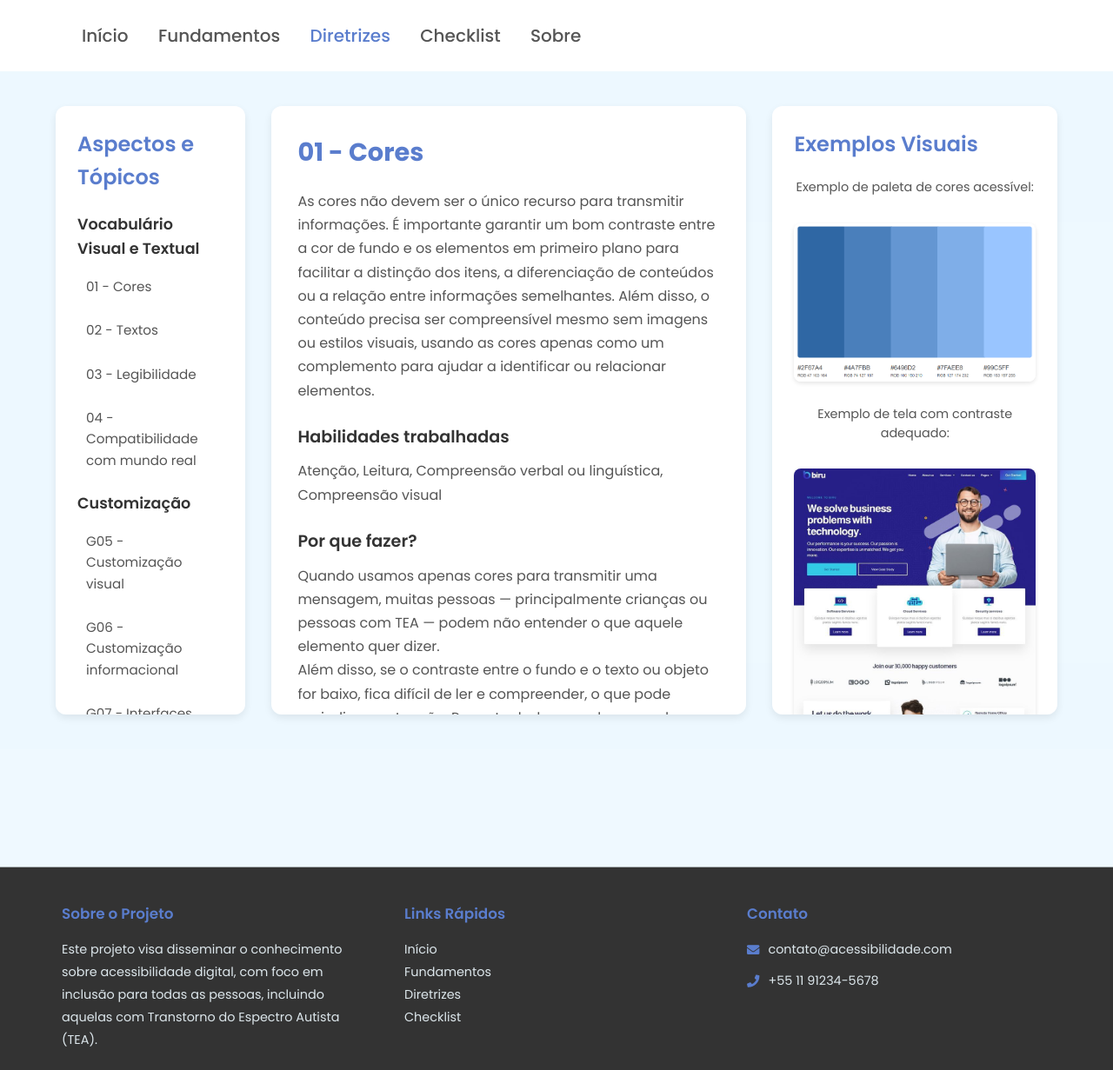
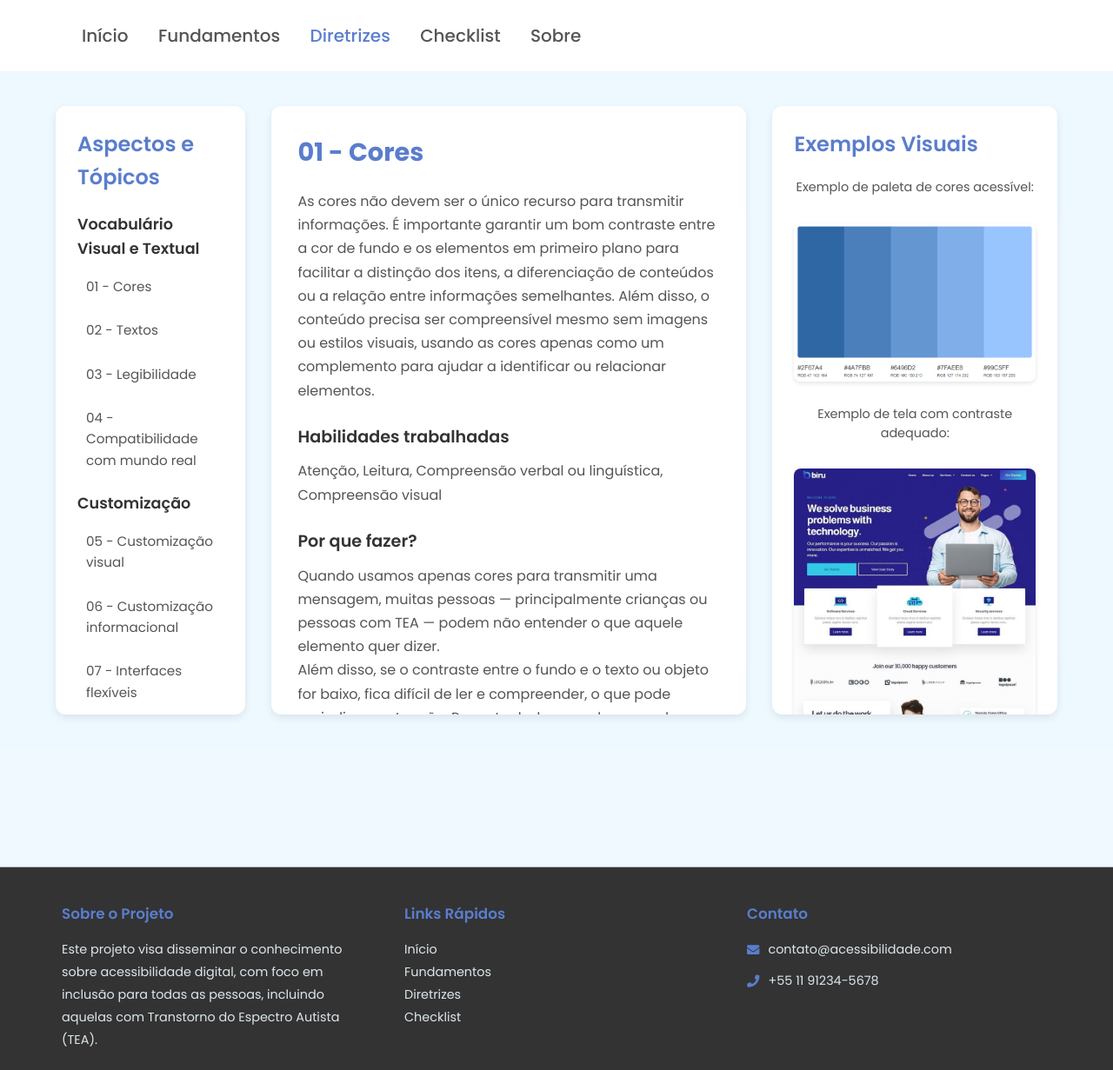
Before and after one commit to wsprego/MeuTCC, a plain HTML site: page diretriz/index.html in a window 1280 px wide. Shown: the top 1231 px of the page at 87% size. Drawn offline with Linux system fonts and the light colour scheme.

Commit message:
atualizações

```diff
--- a/diretriz/script.js
+++ b/diretriz/script.js
@@ -64,7 +64,7 @@ const guidelinesData = {
     },
     "customizacao_visual": {
         group: "Customização",
-        title: "G05 - Customização visual",
+        title: "05 - Customização visual",
         description: "A customização visual consiste em oferecer ao usuário a possibilidade de ajustar elementos da interface — como cores, tamanho de texto, fontes e sons — de acordo com suas preferências. Essa flexibilidade permite que cada pessoa adapte a experiência de uso para torná-la mais confortável e adequada às suas necessidades.",
         skills: "Atenção, leitura, compreensão verbal ou linguística, compreensão visual e adaptação a mudanças ou transições.",
         why: "Pessoas no espectro autista (TEA) apresentam uma grande diversidade de preferências visuais e sensoriais, o que torna difícil identificar padrões universais. Uma cor que pode ser agradável para uma pessoa pode ser incômoda para outra. Por isso, oferecer opções de personalização garante maior inclusão, permitindo que cada indivíduo configure a interface de forma mais adequada à sua experiência sensorial e cognitiva.",
@@ -76,7 +76,7 @@ const guidelinesData = {
     },
     "customizacao_informacional": {
         group: "Customização",
-        title: "G06 - Customização informacional",
+        title: "06 - Customização informacional",
         description: "A customização informacional consiste em permitir que o usuário escolha como deseja receber as informações, seja por meio de texto, áudio ou imagens. Essa flexibilidade é especialmente importante para pessoas no espectro autista (TEA), pois reconhece que cada indivíduo pode ter diferentes formas de processar e compreender conteúdos.",
         skills: "Atenção, leitura, compreensão visual, adaptação a mudanças",
         why: "Indivíduos com TEA podem apresentar sensibilidades e preferências distintas: alguns são mais receptivos a estímulos visuais, outros a estímulos sonoros, e há aqueles que necessitam de textos ou narrativas para compreender melhor as informações. Assim, embora seja recomendável oferecer múltiplas formas de apresentação (representações redundantes), também é essencial dar ao usuário o controle para escolher as que mais se adequam às suas necessidades. <br> Por exemplo, crianças em fase de letramento podem preferir imagens e instruções sonoras em vez de textos escritos..",
@@ -88,7 +88,7 @@ const guidelinesData = {
     },
     "interfaces_flexiveis": {
         group: "Customização",
-        title: "G07 - Interfaces flexíveis",
+        title: "07 - Interfaces flexíveis",
         description: "Interfaces flexíveis permitem que o usuário personalize tanto a quantidade quanto a disposição dos elementos na tela, além de ajustar funcionalidades conforme suas necessidades e preferências. Essa abordagem é especialmente relevante para pessoas no espectro autista (TEA), pois reconhece que cada indivíduo interage de forma única com sistemas digitais. <br> Ao oferecer a possibilidade de adaptação do layout e dos recursos, o site ou aplicação torna-se mais inclusivo, acessível e confortável para diferentes perfis de usuários.",
         skills: "Atenção, leitura, compreensão visual, adaptação a mudanças e organização de informações.",
         why: "Para muitas pessoas com TEA, a previsibilidade e o controle sobre a experiência digital reduzem a ansiedade e aumentam o engajamento. Permitir ajustes na interface possibilita que o usuário adeque o conteúdo e as funcionalidades de forma que se sinta seguro e confortável. <br>Além disso, pais, educadores e terapeutas podem configurar a plataforma para atender às necessidades específicas de cada pessoa, personalizando desde elementos visuais até a forma de interação.",
@@ -102,7 +102,7 @@ const guidelinesData = {
     },
     "modo_leitura": {
         group: "Customização",
-        title: "G08 - Modo de leitura",
+        title: "08 - Modo de leitura",
         description: "O modo de leitura é um recurso que permite ao usuário focar exclusivamente no conteúdo textual, ocultando elementos visuais desnecessários e minimizando distrações. Esse recurso é especialmente importante em sites e aplicações voltados para atividades que exigem leitura, atenção e compreensão, sendo altamente recomendável para contextos educativos ou informativos, principalmente para pessoas no espectro autista (TEA). <br>Quando ativado, o modo de leitura remove menus, banners, anúncios e outros elementos que possam competir pela atenção, exibindo apenas o texto em um formato limpo, com cores suaves e espaçamento adequado. Esse recurso pode ser semelhante ao “modo de impressão”, que também apresenta o conteúdo de forma simplificada e organizada.",
         skills: "Atenção, leitura, compreensão visual, capacidade de manter o foco e adaptação a mudanças ou transições.",
         why: "Pessoas com TEA podem apresentar maior sensibilidade a estímulos visuais e dificuldade em manter a atenção quando há muitos elementos competindo pelo foco na tela. O modo de leitura ajuda a criar um ambiente mais calmo e organizado, reduzindo a sobrecarga sensorial e aumentando a eficiência na absorção das informações. <br>Além disso, ele beneficia não apenas o público-alvo, mas qualquer pessoa que precise ler textos longos sem distrações, como estudantes, pesquisadores e profissionais.",
@@ -114,7 +114,7 @@ const guidelinesData = {
     },
     "engajamento": {
         group: "Engajamento",
-        title: "G09 - Engajamento",
+        title: "09 - Engajamento",
         description: "Desenvolver interfaces que mantenham o interesse do usuário, evitando sobrecarga e frustração.",
         skills: "Atenção, Interação",
         why: "Um design engajador ajuda a manter a atenção e a motivação, especialmente para usuários com TEA que podem ter desafios com foco e transições.",
@@ -126,7 +126,7 @@ const guidelinesData = {
     },
     "representacao_redundante": {
         group: "Representação Redundante",
-        title: "G10 - Representação redundante",
+        title: "10 - Representação redundante",
         description: "Apresentar informações de múltiplas formas (texto, ícone, cor) para garantir a compreensão.",
         skills: "Compreensão visual, Compreensão verbal ou linguística",
         why: "A redundância na apresentação da informação é crucial para usuários com diferentes estilos de aprendizagem ou deficiências sensoriais.",
@@ -139,7 +139,7 @@ const guidelinesData = {
     },
     "multimidia": {
         group: "Multimídia",
-        title: "G11 - Multimídia",
+        title: "11 - Multimídia",
         description: "Oferecer alternativas para conteúdo multimídia, como legendas para vídeos e transcrições para áudios.",
         skills: "Compreensão auditiva, Compreensão visual",
         why: "Conteúdo multimídia pode ser inacessível para pessoas com deficiência auditiva ou visual. Alternativas garantem que a informação seja acessível a todos.",
--- a/diretriz/style.css
+++ b/diretriz/style.css
@@ -30,8 +30,8 @@ body {
     justify-content: space-between;
     align-items: center;
     padding: 25px 5%;
-    background-color: var(--card-bg); /* Assuming the header is white */
-    box-shadow: 0 2px 4px rgba(0,0,0,0.05);
+    background-color: var(--card-bg) !important; /* Assuming the header is white */
+    box-shadow: 0 2px 4px rgba(0,0,0,0.05) !important;
 }
 
 .nav-links a {
```
Also changed, not shown: inicio/style.css (+4 -4 lines).
